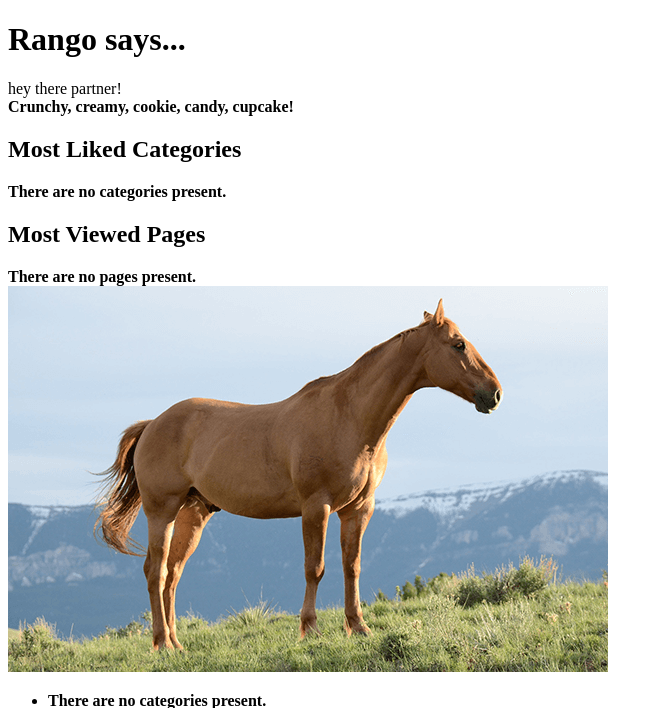
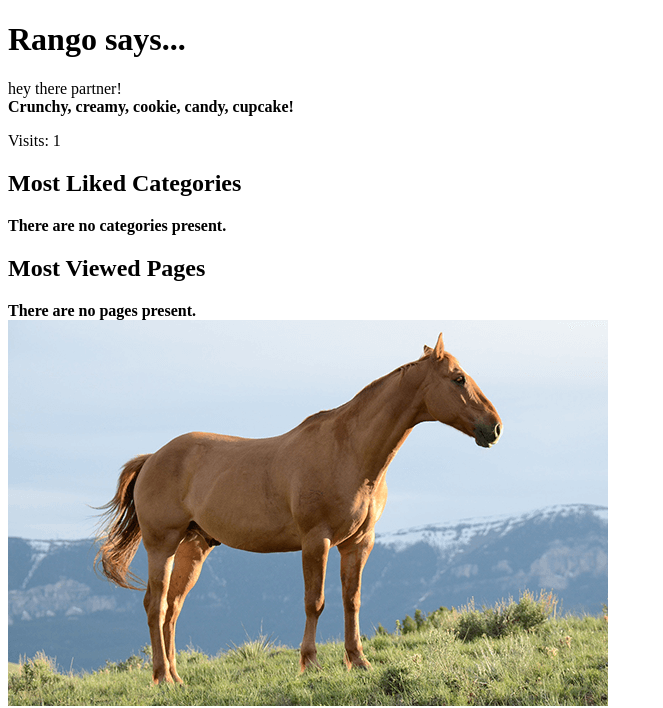
Before and after one commit to tkeillor/tango_with_django_project, a Django app: page / in a window 1280 px wide. Shown: the top 708 px of the page, without its empty margins (0-663 px from the left). Run offline with Django 3.2, Linux system fonts and the light colour scheme; data that the repository does not hold is empty.

Commit message:
Chapter 10 upto p187 complete.

```diff
--- a/rango/views.py
+++ b/rango/views.py
@@ -8,6 +8,7 @@ from rango.forms import PageForm
 from django.urls import reverse
 from django.contrib.auth import authenticate, login, logout
 from django.contrib.auth.decorators import login_required
+from datetime import datetime
 
 def index(request):
     category_list = Category.objects.order_by('-likes')[:5]
@@ -17,8 +18,12 @@ def index(request):
     context_dict['boldmessage'] = 'Crunchy, creamy, cookie, candy, cupcake!'
     context_dict['categories'] = category_list
     context_dict['pages'] = page_list
+    context_dict['visits'] = int(request.COOKIES.get('visits', '1'))
 
-    return render(request, 'rango/index.html', context=context_dict)
+    response = render(request, 'rango/index.html', context=context_dict)
+    visitor_cookie_handler(request, response)
+
+    return response
 
 def about(request):
     context_dict = {'boldmessage':'This tutorial has been put together by Thomas'}
@@ -145,3 +150,18 @@ def restricted(request):
 def user_logout(request):
     logout(request)
     return redirect(reverse('rango:index'))
+
+def visitor_cookie_handler(request, response):
+    visits = int(request.COOKIES.get('visits', '1'))
+
+    last_visit_cookie = request.COOKIES.get('last_visit', str(datetime.now()))
+    last_visit_time = datetime.strptime(last_visit_cookie[:-7],
+                                        '%Y-%m-%d %H:%M:%S')
+
+    if (datetime.now() - last_visit_time).days > 0:
+        visits = visits + 1
+        response.set_cookie('last_visit', str(datetime.now()))
+    else:
+        response.set_cookie('last_visit', last_visit_cookie)
+
+    response.set_cookie('visits', visits)
--- a/templates/rango/index.html
+++ b/templates/rango/index.html
@@ -14,6 +14,7 @@
                 hey there partner! <br />
             {% endif %}
             <strong>{{ boldmessage }}</strong>
+            <p>Visits: {{ visits }}</p>
         </div>
 
     <h2>Most Liked Categories</h2>
```
